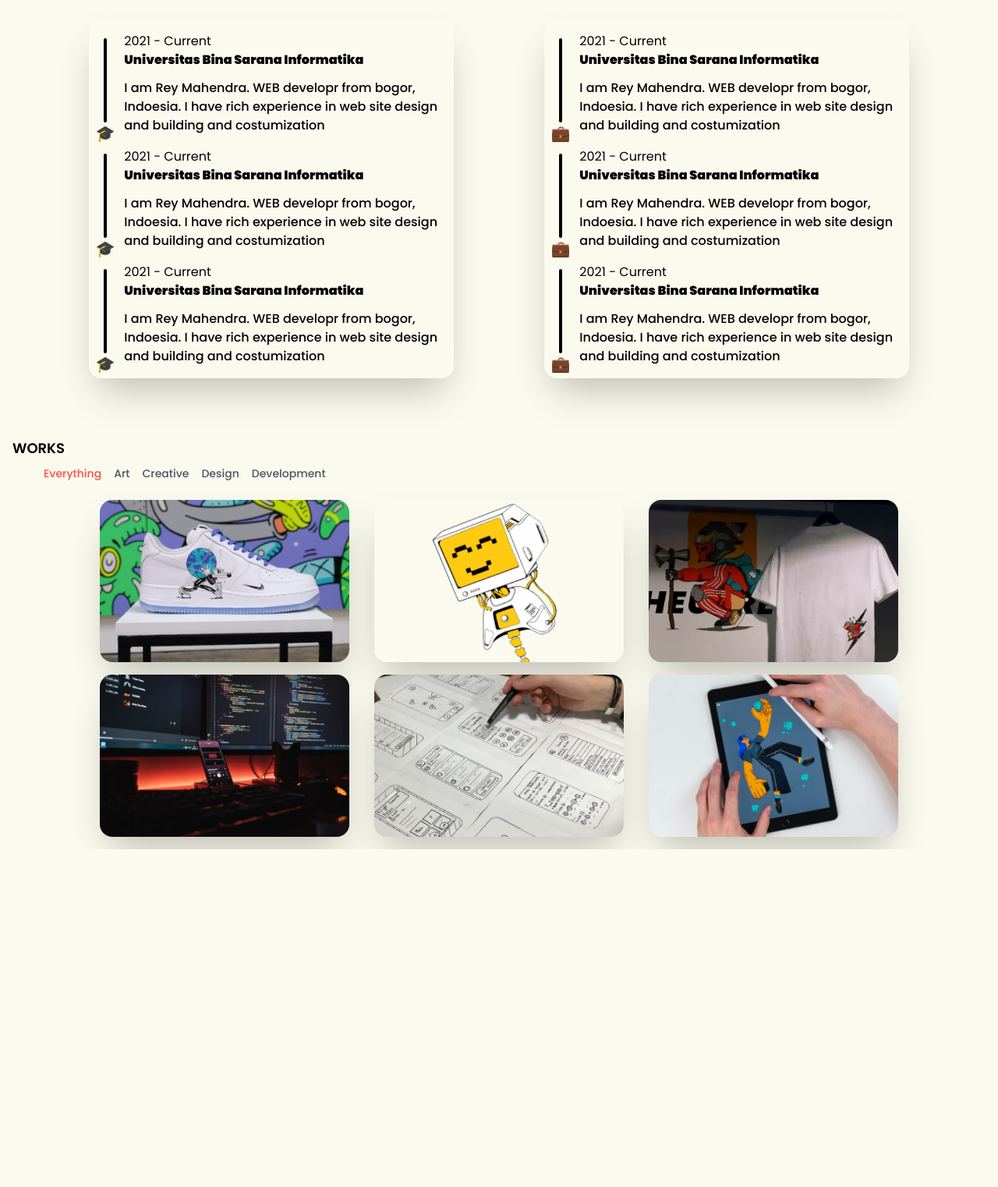
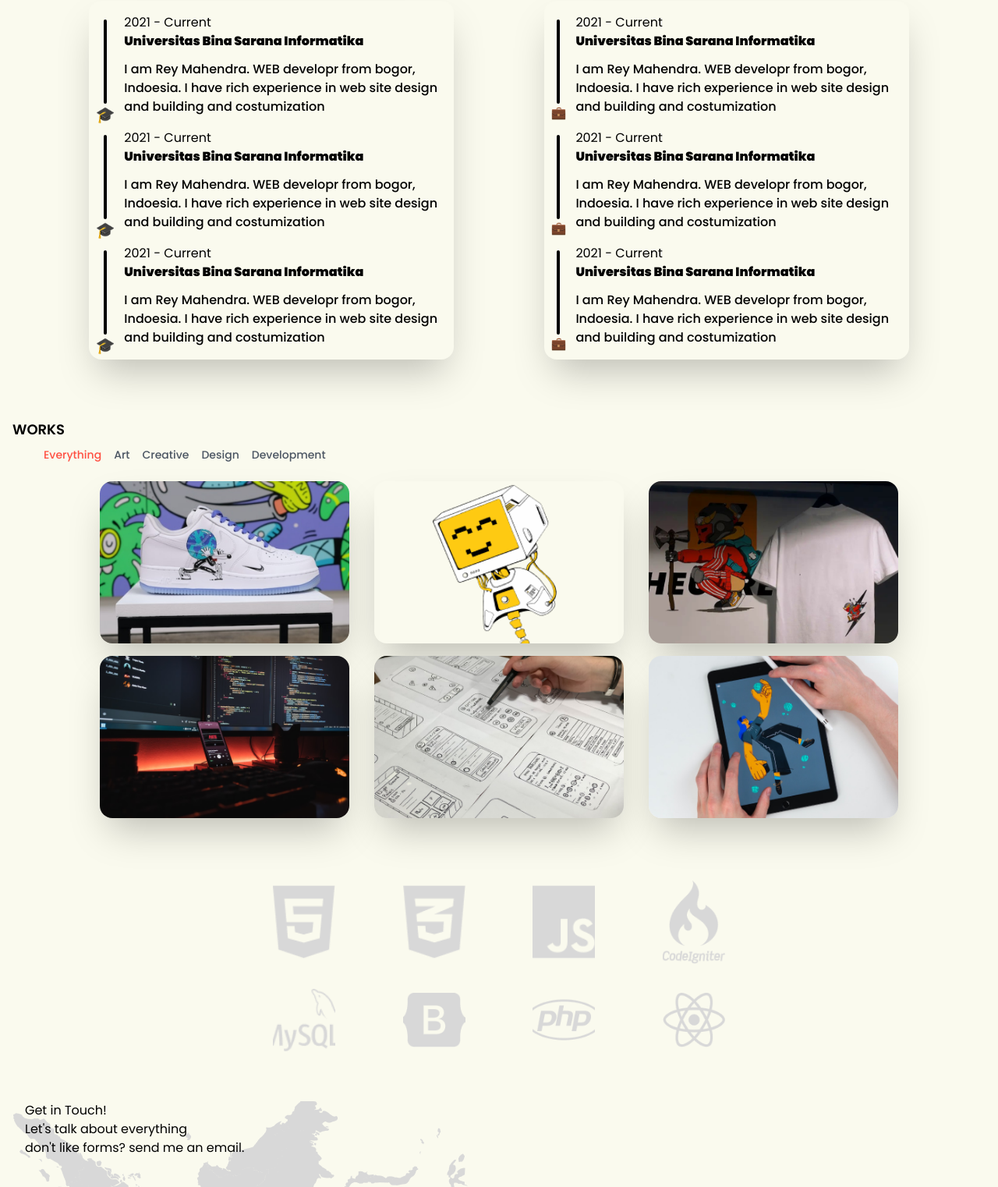
Before and after one commit to Heurrey/reymahendra, a website: page index.html in a window 1280 px wide. Shown: the part 1278-2800 px from the top of the page at 78% size. Before the commit the page ends 2367 px from the top, so only its background shows below. Drawn offline with Linux system fonts and the light colour scheme.

Commit message:
add section

```diff
--- a/index.html
+++ b/index.html
@@ -19,11 +19,11 @@
   </head>
   <body class="bg-white">
     <!-- Header Start -->
-    <header class="bg-transparent absolute top-0 left-0 w-full flex items-center z-10">
+    <header class="bg-transparent absolute top-0 left-0 w-full flex items-center z-10 ">
       <div class="container">
         <div class="flex items-center justify-between relative">
           <div class="px-4">
-            <a href="#home" class="font-bold text-lg text-blue block py-6">HEURREY</a>
+            <a href="#home" class="font-bold text-lg text-blue block py-2">HEURREY</a>
           </div>
           <div class="flex items-center px-4">
             <button id="hamburger" name="hamburger" type="button" class="block absolute right-4 lg:hidden">
@@ -32,8 +32,8 @@
               <span class="hamburger-line transition duration-300 ease-in-out origin-bottom-left"></span>
             </button>
 
-            <nav id="nav-menu" class="hidden absolute py-5 bg-white shadow-lg rounded-lg max-w-[250px] w-full right-4 top-full lg:block lg:static lg:bg-transparent lg:max-w-full lg:shadow-none lg:rounded-none">
-              <ul class="block lg:flex">
+            <nav id="nav-menu" class="hidden absolute py-2 shadow-lg bg-white rounded-lg max-w-[250px] w-full right-4 top-full lg:block lg:static lg:bg-transparent lg:max-w-full lg:shadow-none lg:rounded-none " >
+              <ul class="block lg:flex ">
                 <li class="group">
                   <a href="#home" class="text-base text-gray-950 py-2 mx-8 flex group-hover:text-red">Beranda</a>
                 </li>
@@ -162,32 +162,38 @@
             style="background-image: url(/dist/img/reyMahendra1.png)"
           ></div>
         </div>
-        <div class="flex flex-wrap p-4 lg:w-3/4 rounded-2xl shadow-2xl">
-          <div class="w-full px-4 mb-5 lg:w-1/2">
+        <div class="flex flex-wrap px-4 lg:w-3/4 rounded-2xl shadow-2xl">
+          <div class=" w-full p-2 mb-5 lg:w-1/2">
             <p class="font-medium text-base">
               I am Rey Mahendra. WEB developr from bogor, Indoesia. I have rich
               experience in web site design and building and costumization, also
               i am good at WordPress
             </p>
+            <a
+              href="#"
+              class=" text-base text-center my-5 py-1 px-5 bg-blue rounded-full text-white hover:shadow-lg hover:opacity-80 transition duration-300 ease-in-out bottom-0 block w-40 lg:mt-6 lg:mb-0"
+              >Download CV</a>
           </div>
-          <div class="w-full px-4 lg:w-1/2">
+
+
+          <div class="w-full px-2 lg:w-1/2">
             <span class="font-semibold">Development</span>
             <div
               class="mb-6 h-3 w-full rounded-full bg-neutral-200 dark:bg-neutral-600"
             >
-              <div class="h-3 bg-blue rounded-full" style="width: 50%"></div>
+              <div class="h-3 bg-blue rounded-full" style="width: 88%"></div>
             </div>
             <span class="font-semibold">UI/UX</span>
             <div
               class="mb-6 h-3 w-full rounded-full bg-neutral-200 dark:bg-neutral-600"
             >
-              <div class="h-3 bg-yellow rounded-full" style="width: 50%"></div>
+              <div class="h-3 bg-yellow rounded-full" style="width: 65%"></div>
             </div>
             <span class="font-semibold">Design </span>
             <div
               class="mb-6 h-3 w-full rounded-full bg-neutral-200 dark:bg-neutral-600"
             >
-              <div class="h-3 bg-red rounded-full" style="width: 50%"></div>
+              <div class="h-3 bg-red rounded-full" style="width: 78%"></div>
             </div>
           </div>
         </div>
@@ -306,7 +312,7 @@
             <div class="flex pb-4">
               <div class="flex flex-wrap justify-center pb-4 pt-2">
                 <div class="w-1 h-full bg-black rounded-full"></div>
-                <div class="text-xl">💼</div>
+                <div class="text-md">💼</div>
               </div>
             <div>
               <h4 class="text-base px-3">2021 - Current</h4>
@@ -319,7 +325,7 @@
             <div class="flex pb-4">
               <div class="flex flex-wrap justify-center pb-4 pt-2">
                 <div class="w-1 h-full bg-black rounded-full"></div>
-                <div class="text-xl">💼</div>
+                <div class="text-md">💼</div>
               </div>
             <div>
               <h4 class="text-base px-3">2021 - Current</h4>
@@ -332,7 +338,7 @@
             <div class="flex">
               <div class="flex flex-wrap justify-center pb-4 pt-2">
                 <div class="w-1 h-full bg-black rounded-full"></div>
-                <div class="text-xl">💼</div>
+                <div class="text-md">💼</div>
               </div>
             <div>
               <h4 class="text-base px-3">2021 - Current</h4>
@@ -390,6 +396,60 @@
       </div>
     </section>
     <!-- Section Work End -->
+    <!-- Section Program Start -->
+    <section class="lg:pt-12">
+      <div class="container pt-4 px-14">
+        <div class="flex justify-evenly lg:px-52 mb-4 lg:mb-8">
+          <div class="w-14 lg:w-20">
+            <img src="dist/img/html5.png" alt="" class="w-full h-full object-cover">
+          </div>
+          <div class="w-14 lg:w-20">
+            <img src="dist/img/css3-alt.png" alt="" class="w-full h-full object-cover">
+          </div>
+          <div class="w-14 lg:w-20">
+            <img src="dist/img/js.png" alt="" class="w-full h-full object-cover">
+          </div>
+          <div class="w-14 lg:w-20">
+            <img src="dist/img/Codeigniter.png" alt="" class="w-full h-full object-cover">
+          </div>
+
+          </div>
+          <div class="flex justify-evenly lg:px-52">
+            <div class="w-14 lg:w-20">
+              <img src="dist/img/Mysql.png" alt="" class="w-full h-full object-cover">
+            </div>
+            <div class="w-14 lg:w-20">
+              <img src="dist/img/bootstrap.png" alt="" class="w-full h-full object-cover">
+            </div>
+            <div class="w-14 lg:w-20">
+              <img src="dist/img/php.png" alt="" class="w-full h-full object-cover">
+            </div>
+            <div class="w-14 lg:w-20">
+              <img src="dist/img/react.png" alt="" class="w-full h-full object-cover">
+            </div>
+          </div>
+
+        </div>
+      </div>
+    </section>
+    <!-- Section Program End -->
+    <!-- Section Contact Start -->
+    <section id="contact" class="pt-16">
+      <div class="container">
+        <div class="flex flex-wrap relative">
+           <img src="dist/img/indonesia.png" alt="" class="absolute  -z-10 left-0 top-0 ">
+          <div class="w-full self-end px-4 lg:w-1/2">
+           <h1>Get in Touch!</h1>
+           <h2>Let's talk about everything</h2>
+           <span>don't like forms? send me an email.</span>
+          </div>
+          <div class="w-fullself-end px-4 lg:w-1/2">
+
+          </div>
+        </div>
+      </div>
+    </section>
+    <!-- Section Contact End -->
 
     <script src="dist/js/script.js"></script>
 
--- a/package.json
+++ b/package.json
@@ -11,6 +11,8 @@
   "license": "ISC",
   "devDependencies": {
     "autoprefixer": "^10.4.15",
+    "prettier": "^3.0.3",
+    "prettier-plugin-tailwindcss": "^0.5.4",
     "tailwindcss": "^3.3.3"
   }
 }
```
Also changed, not shown: dist/img/Codeigniter.png (added), dist/img/Mysql.png (added), dist/img/bootstrap.png (added), dist/img/css3-alt.png (added), dist/img/html5.png (added), dist/img/indonesia.png (added), dist/img/js.png (added), dist/img/php.png (added), dist/img/react.png (added), dist/js/script.js, dist/output.css, 1 other file.
